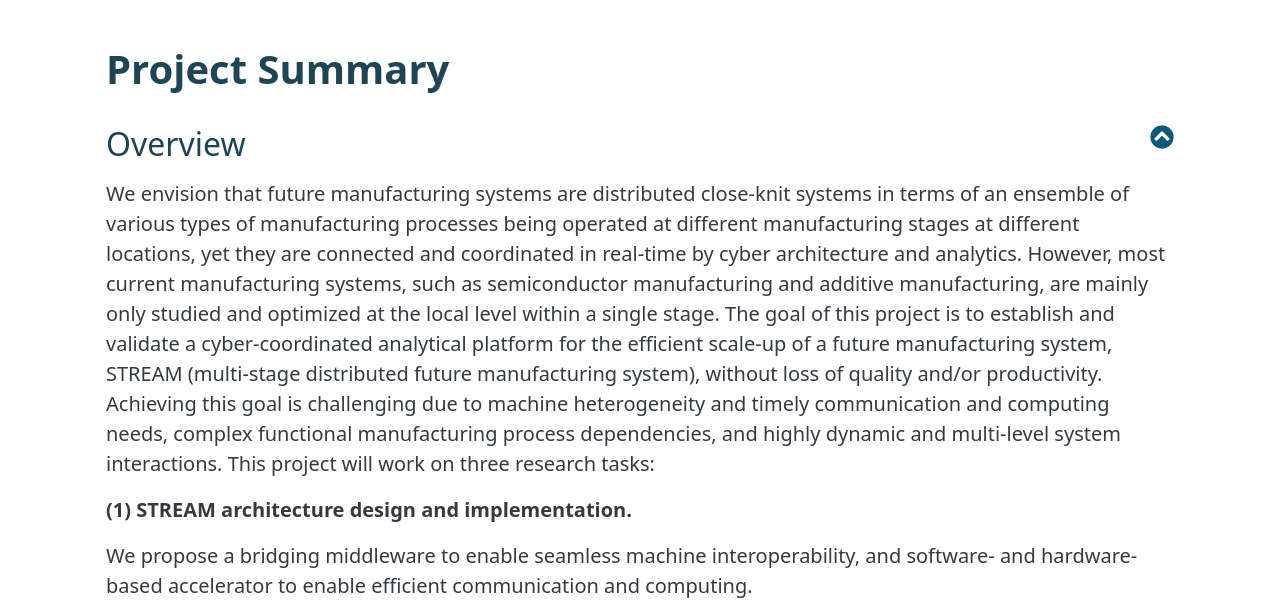
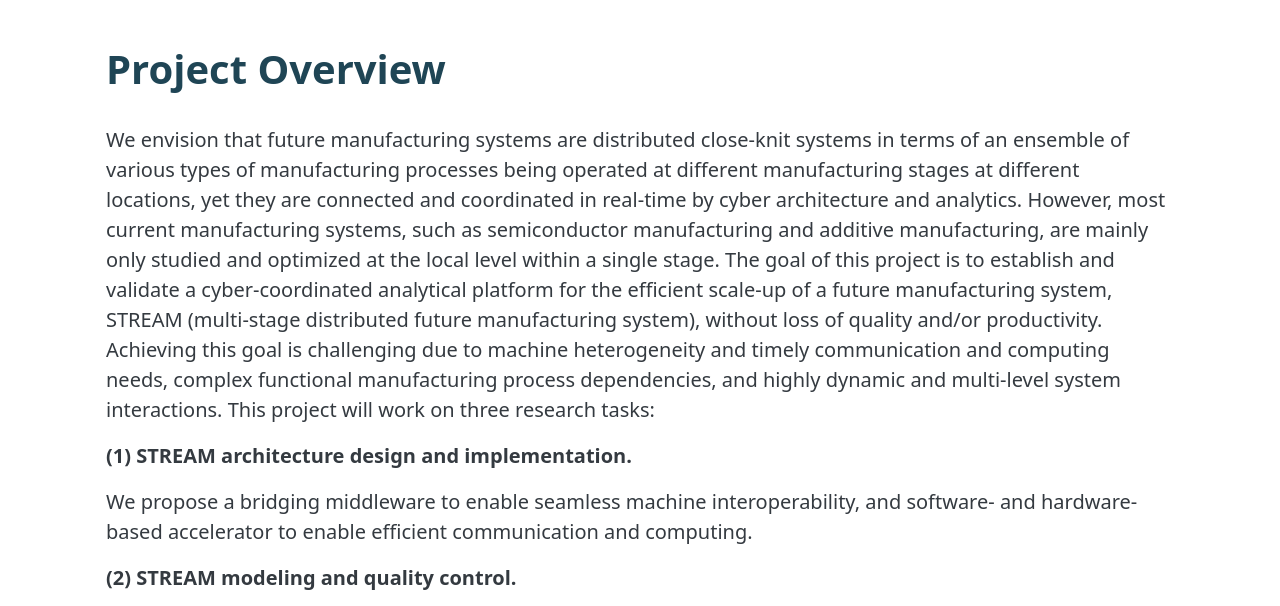
Before and after one commit to pranavsorte/ResearchInfoSite, a plain HTML site: page research/project-summary/index.html in a window 1280 px wide. Shown: the part 131-737 px from the top of the page. Drawn offline with Linux system fonts and the light colour scheme.

Commit message:
04/01//22 v2

```diff
--- a/research/project-summary/index.html
+++ b/research/project-summary/index.html
@@ -106,12 +106,12 @@
                 <div class="row">
                     <div class="col">
             <div class="container">
-                <h1 class="page-title text-aiira-dark">Project Summary</h1>
+                <h1 class="page-title text-aiira-dark">Project Overview</h1>
 
                 <a name="overview"></a>
                 <h2 class="text-aiira-dark mt-3 mb-3">
-				    <a class="page-anchor" href="#top"><span class="fa fa-chevron-circle-up"></span></a>
-				    Overview
+				    <!-- <a class="page-anchor" href="#top"><span class="fa fa-chevron-circle-up"></span></a> -->
+				    <!-- Overview -->
 			    </h2>
 
                 <p>
```
